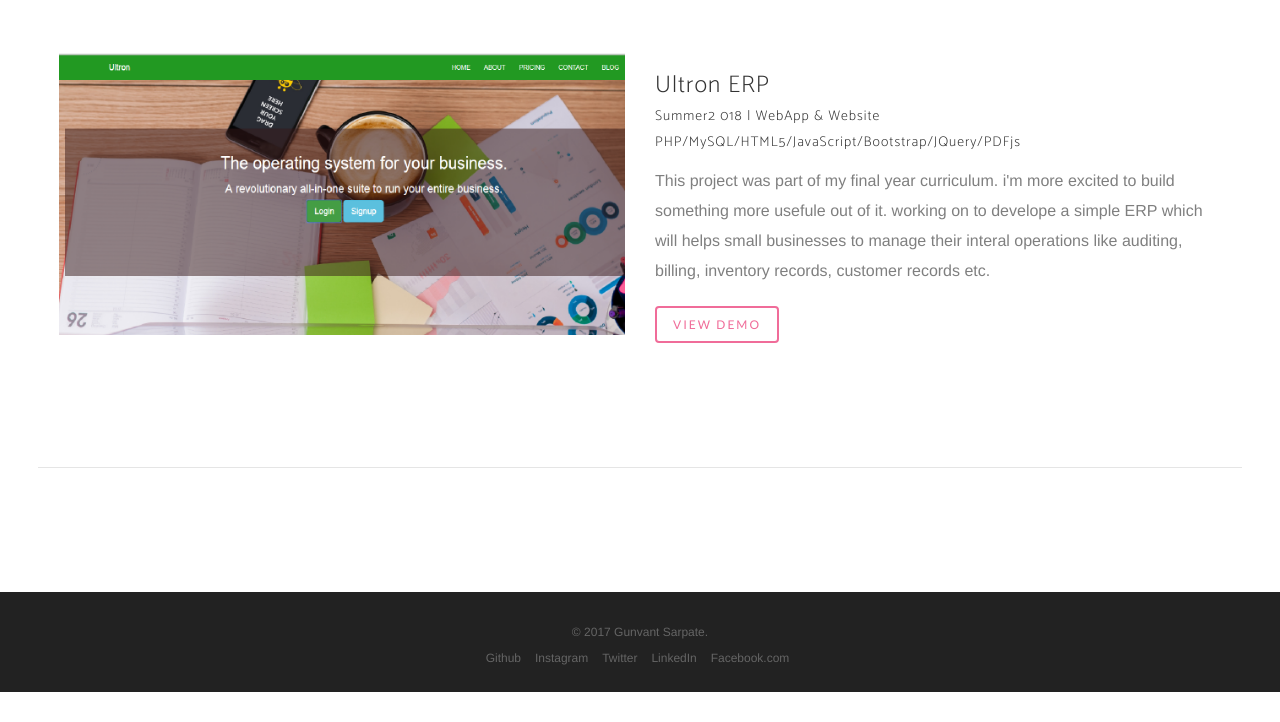
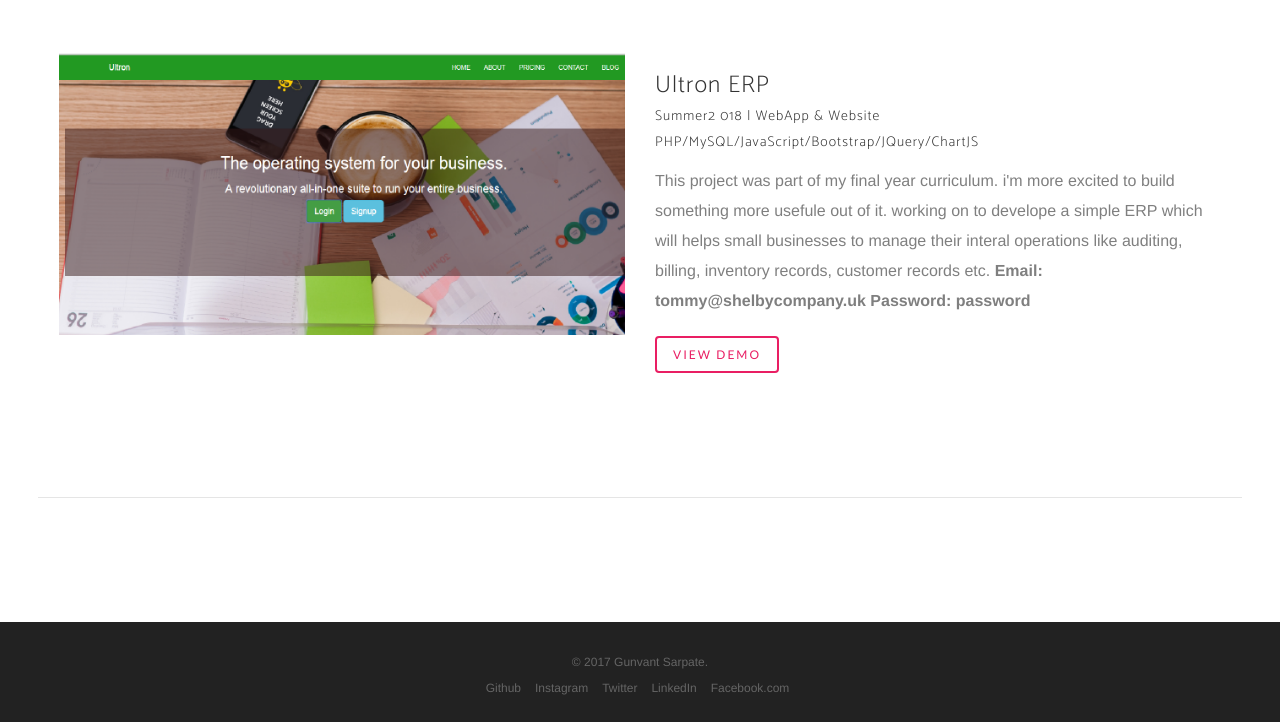
Before and after one commit to gunvantsr/simple-web, a website: page index.html in a window 1280 px wide. Shown: the part 2421-3143 px from the top of the page. Before the commit the page ends 3113 px from the top, so only its background shows below. Drawn offline with nearby package versions, Linux system fonts and the light colour scheme; a web font is replaced by a local one.

Commit message:
Update index.html

```diff
--- a/index.html
+++ b/index.html
@@ -155,11 +155,13 @@
     <div class="col-md-6">
       <h3>Ultron ERP</h3>
       <h5>Summer2 018 | WebApp &amp; Website</h5>
-      <h5>PHP/MySQL/HTML5/JavaScript/Bootstrap/JQuery/PDFjs</h5>
+      <h5>PHP/MySQL/JavaScript/Bootstrap/JQuery/ChartJS</h5>
       <p>
 	      This project was part of my final year curriculum. i'm more excited to build something more usefule out of it. working on to develope a simple ERP which will helps small businesses to manage their interal operations like auditing, billing, inventory records, customer records etc.
-      </p>
-      <a class="btn btn-primary disabled" href="http://shelbycompany.rf.gd/">View Demo</a>
+	      <strong>Email: tommy@shelbycompany.uk
+Password: password</strong>
+	</p>
+      <a class="btn btn-primary" href="http://shelbycompany.rf.gd/">View Demo</a>
     </div>
   </div>
 
```
